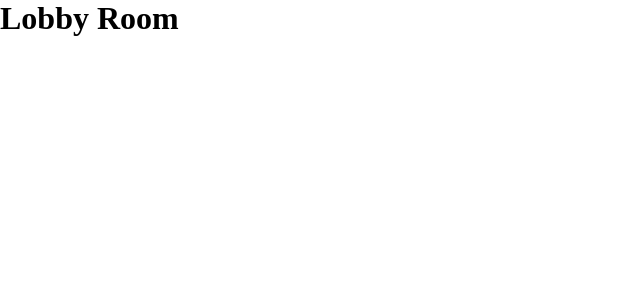
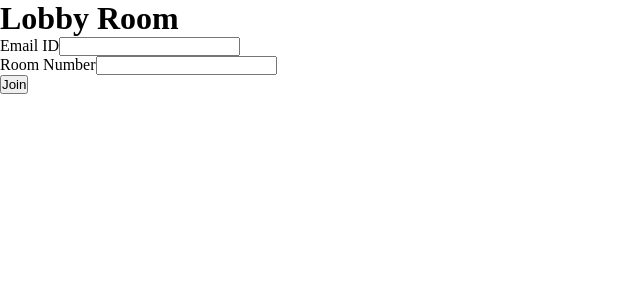
Before and after one commit to asifmuntasir/VCV---Virtual-Class-Venture-V-2, a React (Vite) app in the folder client/: page / in a window 1280 px wide. Shown: the top 300 px of the page, without its empty margins (0-640 px from the left). Built offline with nearby package versions, Linux system fonts and the light colour scheme; no server answers.

Commit message:
lobby room created

```diff
--- a/client/src/App.jsx
+++ b/client/src/App.jsx
@@ -1,4 +1,4 @@
-import { Routes, Route } from 'react-router-dom'
+import { Routes, Route } from 'react-router-dom';
 
 function App() {
   return (
--- /dev/null
+++ b/client/src/context/SocketProvider.jsx
@@ -0,0 +1,19 @@
+import { createContext, useContext, useMemo } from "react";
+import { io } from 'socket.io-client';
+
+const SocketContext = createContext(null);
+export const useSocket = () => {
+    const socket = useContext(SocketContext);
+    return socket;
+}
+
+export const SocketProvider = (props) => {
+
+    const socket = useMemo(() => io('localhost:1996'), [])
+
+    return (
+        <SocketContext.Provider value={{ socket }}>
+            {props.children}
+        </SocketContext.Provider>
+    )
+}
--- a/client/src/main.jsx
+++ b/client/src/main.jsx
@@ -2,13 +2,23 @@ import React from 'react'
 import ReactDOM from 'react-dom/client'
 import App from './App.jsx'
 import './index.css'
-import { BrowserRouter } from 'react-router-dom'
+import { RouterProvider, createBrowserRouter } from 'react-router-dom'
+import Lobby from './screens/Lobby.jsx'
+import { SocketProvider } from './context/SocketProvider.jsx'
+
+
+const router = createBrowserRouter([
+  {
+    path: '/',
+    element: <Lobby></Lobby>
+  }
+])
 
 
 ReactDOM.createRoot(document.getElementById('root')).render(
   <React.StrictMode>
-    <BrowserRouter>
-      <App />
-    </BrowserRouter>
+    <SocketProvider>
+      <RouterProvider router={router} />
+    </SocketProvider>
   </React.StrictMode>,
 )
--- a/client/src/screens/Lobby.jsx
+++ b/client/src/screens/Lobby.jsx
@@ -1,9 +1,36 @@
-import React from 'react';
+import React, { useCallback, useState } from 'react';
+import { useSocket } from "../context/SocketProvider";
 
 const Lobby = () => {
+    const [email, setEmail] = useState("");
+    const [room, setRoom] = useState("");
+
+    const socket = useSocket();
+
+    const handleSubmitForm = useCallback(
+        (e) => {
+            e.preventDefault();
+            // console.log({
+            //     email,
+            //     room
+            // });
+            socket.emit('room : join', { email, room });
+        },
+        [email, room, socket]
+    );
+
     return (
         <div>
             <h1>Lobby Room</h1>
+            <form onSubmit={handleSubmitForm}>
+                <label htmlFor="email">Email ID</label>
+                <input type="email" id='email' value={email} onChange={(e) => setEmail(e.target.value)} />
+                <br />
+                <label htmlFor="room">Room Number</label>
+                <input type="text" id='room' value={room} onChange={(e) => setRoom(e.target.value)} />
+                <br />
+                <button>Join</button>
+            </form>
         </div>
     );
 }
```
Also changed, not shown: 1 other file (tests, documents, lock files or other folders).
